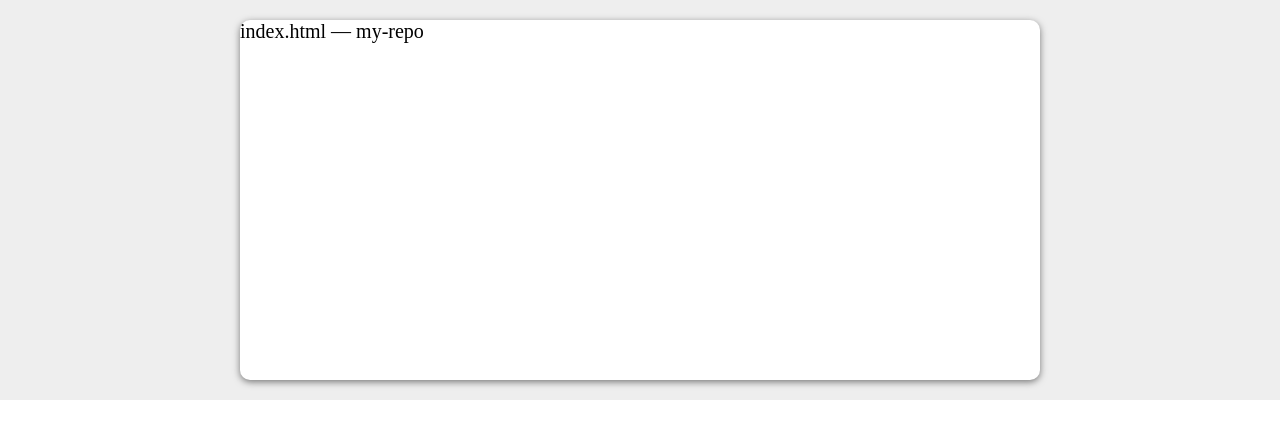
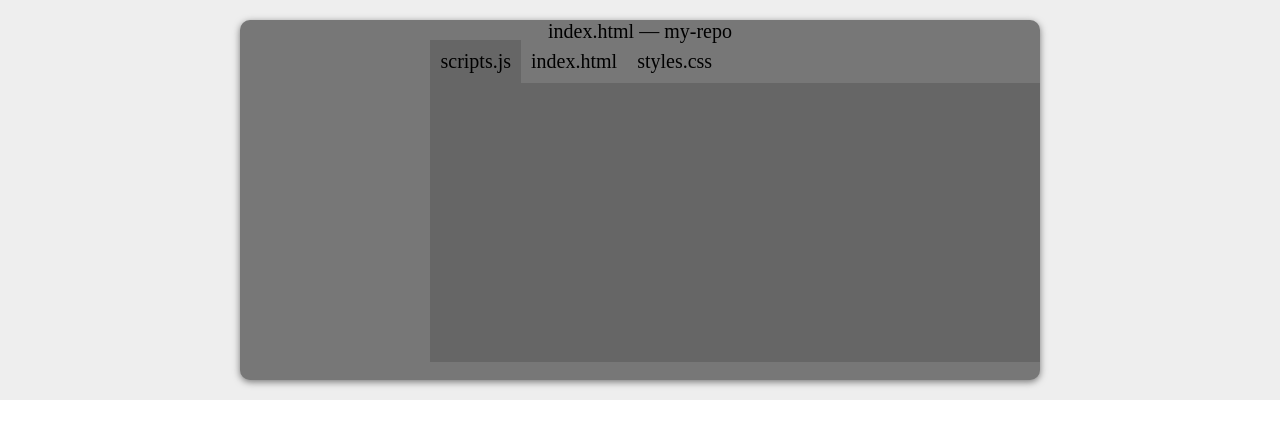
Before and after one commit to jeremybanka/vscode-theme-designer, a website built with webpack: page src/index.html in a window 1280 px wide. Built offline with nearby package versions, Linux system fonts and the light colour scheme.

Commit message:
💄 style internals of vscode window with flex
Co-authored-by: Rami Ahmed <ramiisinportland@gmail.com>
Co-authored-by: Sammai Gutierrez <sammaigtz@hotmail.com>
Co-authored-by: Maxwell Meyer <maxreadswell@gmail.com>
Co-authored-by: Adrian Camacho <adriancamacho18@gmail.com>

```diff
--- a/src/index.html
+++ b/src/index.html
@@ -13,7 +13,14 @@
           <main>
             <div id="activity-bar"></div>
             <div id="side-bar"></div>
-            <div id="content-area"></div>
+            <div id="content-area">
+              <div id="tabs">
+                <div class="js" id="active-tab">scripts.js</div>
+                <div class="html">index.html</div>
+                <div class="css">styles.css</div>
+              </div>
+              <div id="text"></div>
+            </div>
           </main>
           <footer></footer>
         </div>
--- a/src/styles/core.scss
+++ b/src/styles/core.scss
@@ -25,7 +25,7 @@ body {
         height: calc(100% - 2rem);
         width: calc(100% - 2rem);
         min-width: 800px;
-        background: #fff;
+        background: #777;
         box-shadow: 0px 2px 7px #777;
         border-radius: 10px;
         header,
@@ -37,8 +37,42 @@ body {
         footer {
           height: 1rem;
         }
+        header {
+          text-align: center;
+        }
         main {
           height: 100%;
+          display: flex;
+          #activity-bar {
+            height: 100%;
+            width: 50px;
+          }
+          #side-bar {
+            height: 100%;
+            width: 200px;
+          }
+          #content-area {
+            height: 100%;
+            width: 100%;
+            display: flex;
+            flex-direction: column;
+            #tabs {
+              display: flex;
+              height: 50px;
+              #active-tab {
+                background: #666;
+              }
+              > * {
+                padding: 10px;
+                display: flex;
+                align-items: center;
+              }
+            }
+            #text {
+              height: 100%;
+              background: #666;
+            }
+          }
         }
       }
     }
```
